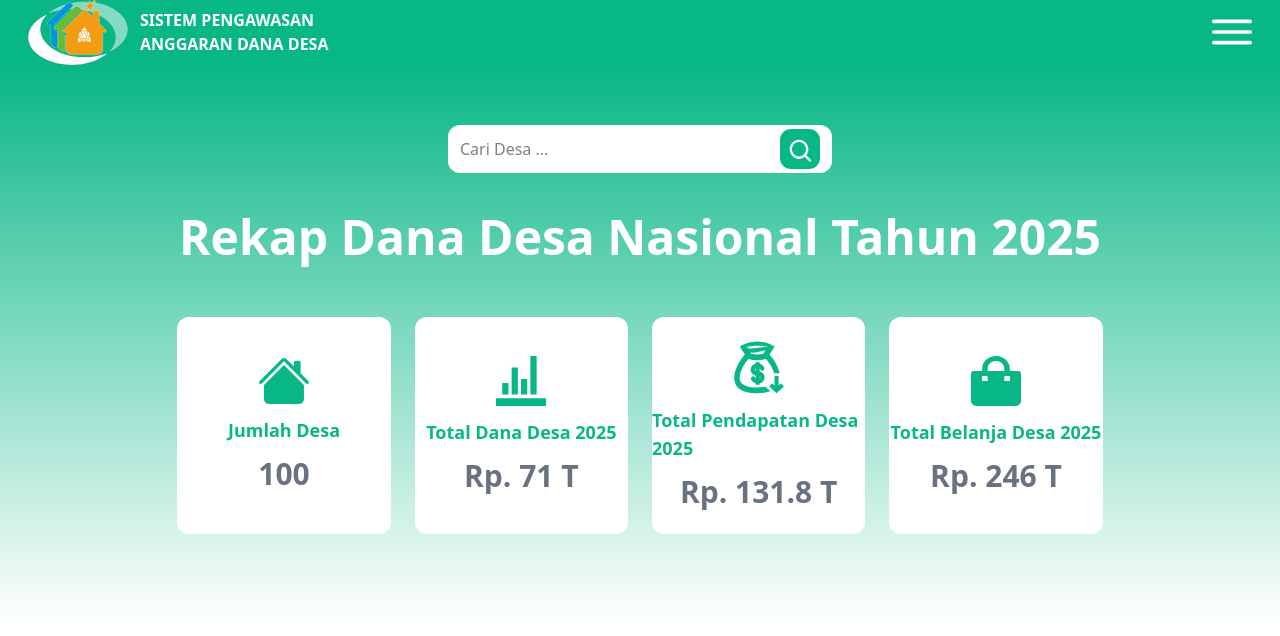
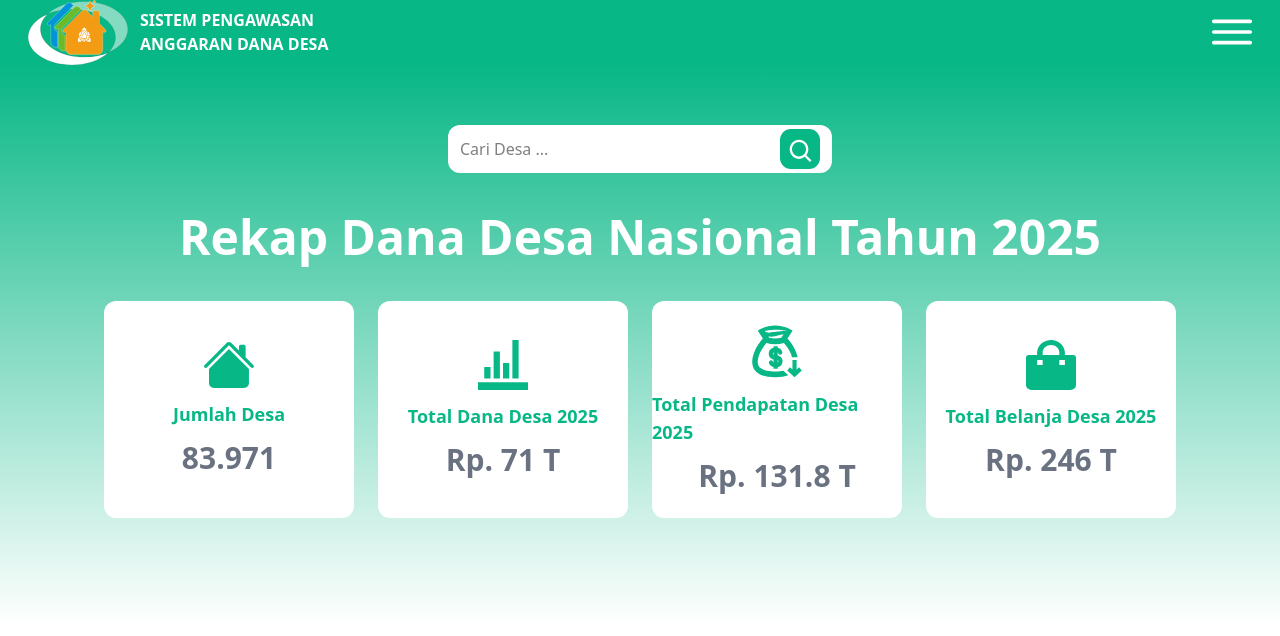
Before and after one commit to RezkySaputraa/sipandai, a Next.js app: page / in a window 1280 px wide. Shown: the top 636 px of the page. Built offline with nearby package versions, Linux system fonts and the light colour scheme.

Commit message:
Adding Mobile UI

```diff
--- a/src/app/reports/[[...id]]/page.tsx
+++ /dev/null
@@ -1,49 +0,0 @@
-"use client";
-
-import { useRouter } from "next/navigation";
-
-export default function LaporanAnda() {
-  const router = useRouter();
-
-  const handleBack = () => {
-    router.back();
-  };
-
-  return (
-    <div className="bg-[#EEF0F2] min-h-screen px-7 pt-7">
-      <button
-        className="font-semibold bg-[#0093DD] rounded-md text-white text-lg p-2 cursor-pointer"
-        onClick={handleBack}
-      >
-        Kembali
-      </button>
-      <h1 className="font-semibold text-2xl py-6">Laporan Anda</h1>
-      <div className="bg-white rounded-lg p-5 w-80%">
-        <table className="w-full">
-          <thead>
-            <tr className="border-2 border-gray-300">
-              <th className="border-2 border-gray-300">No</th>
-              <th className="border-2 border-gray-300">Nama Desa</th>
-              <th className="border-2 border-gray-300">Judul Dugaan</th>
-              <th className="border-2 border-gray-300">Tanggal</th>
-              <th className="border-2 border-gray-300 p-3">Status</th>
-            </tr>
-          </thead>
-          <tbody className="text-center">
-            <tr className="border-2 border-gray-300">
-              <td className="border-2 border-gray-300">No</td>
-              <td className="border-2 border-gray-300">Nama Desa</td>
-              <td className="border-2 border-gray-300">Judul Dugaan</td>
-              <td className="border-2 border-gray-300">Tanggal</td>
-              <td className="border-2 border-gray-300 p-3">
-                <span className="p-2 bg-indigo-300 rounded-xl">
-                  Sedang Diproses
-                </span>
-              </td>
-            </tr>
-          </tbody>
-        </table>
-      </div>
-    </div>
-  );
-}
--- a/src/components/ui/MainApp.tsx
+++ b/src/components/ui/MainApp.tsx
@@ -111,22 +111,37 @@ export default function MainApp() {
       {!auditor && (
         <>
           <div className="bg-gradient-to-b from-[#08B786] min-h-[70vh]">
-            <div className="w-[30%] mx-auto pt-15">
+            <div className="w-[90%] md:w-[30%] mx-auto pt-15">
               <Search image="/assetsweb/Hero/search.svg"></Search>
             </div>
-            <h1 className="text-white font-bold text-center text-5xl mt-10">
+            <h1 className="text-white font-bold text-center text-xl md:text-5xl mt-10 ">
               Rekap Dana Desa Nasional Tahun 2025
             </h1>
-            <div className="flex justify-center gap-6">
-              {dataUser.map((item, index) => (
-                <Square
-                  title={item.title}
-                  angka={item.angka}
-                  logo={item.logo}
-                  key={index}
-                  color="text-[#08B786]"
-                ></Square>
-              ))}
+            <div className="flex justify-center gap-1 md:gap-6 flex-wrap">
+              <Square
+                title={"Jumlah Desa"}
+                angka={"83.971"}
+                logo={"home"}
+                color="text-[#08B786]"
+              ></Square>
+              <Square
+                title={"Total Dana Desa 2025"}
+                angka={"Rp. 71 T"}
+                logo={"chart"}
+                color="text-[#08B786]"
+              ></Square>
+              <Square
+                title={"Total Pendapatan Desa 2025"}
+                angka={"Rp. 131.8 T"}
+                logo={"money"}
+                color="text-[#08B786]"
+              ></Square>
+              <Square
+                title={"Total Belanja Desa 2025"}
+                angka={"Rp. 246 T"}
+                logo={"bag"}
+                color="text-[#08B786]"
+              ></Square>
             </div>
           </div>
         </>
--- a/src/components/ui/Square.tsx
+++ b/src/components/ui/Square.tsx
@@ -13,7 +13,7 @@ export default function Square({
 }) {
   return (
     <>
-      <div className="bg-white w-2/12 flex flex-col justify-center items-center rounded-xl mt-14 py-6">
+      <div className="bg-white w-[250px] flex flex-col justify-center items-center rounded-xl mt-10 py-6">
         <Image
           src={`/assetsweb/Hero/${logo}.svg`}
           width={50}
```
Also changed, not shown: src/components/ui/Navbar.tsx (+1 -1 lines).
